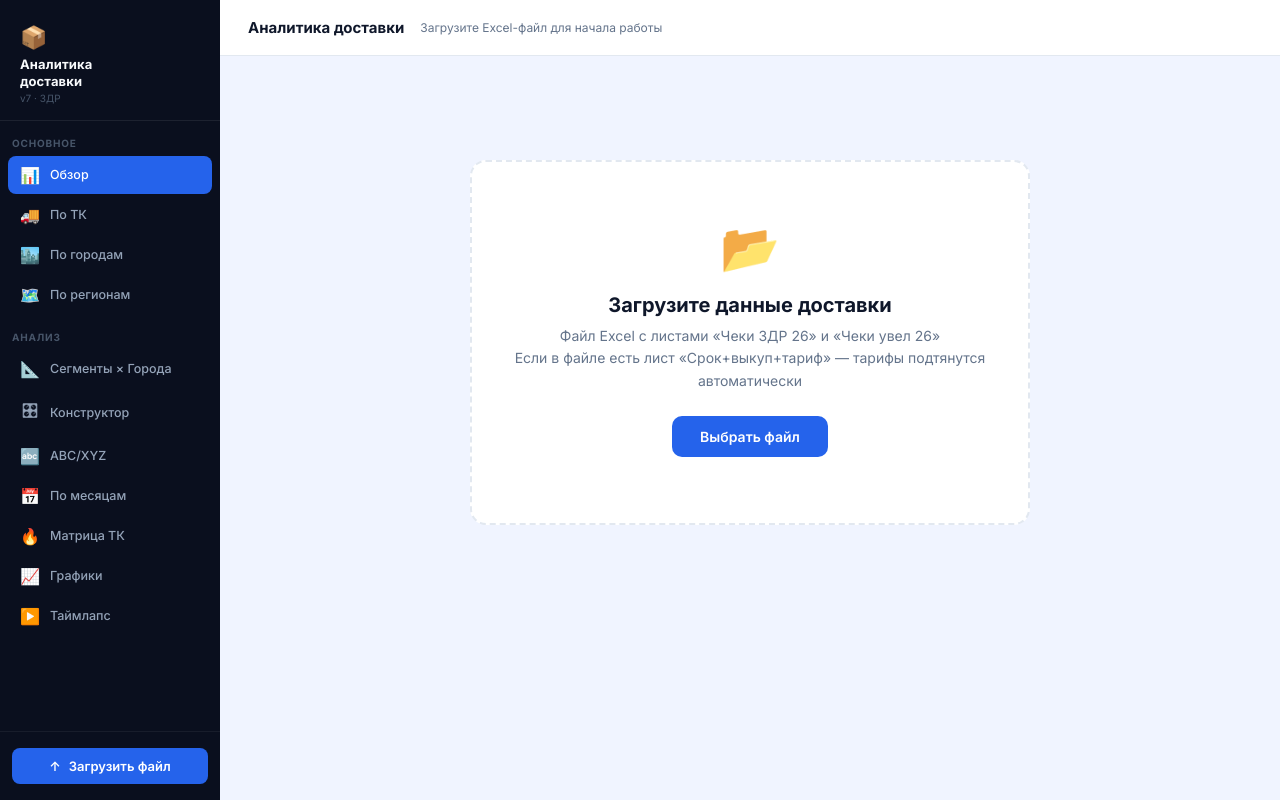
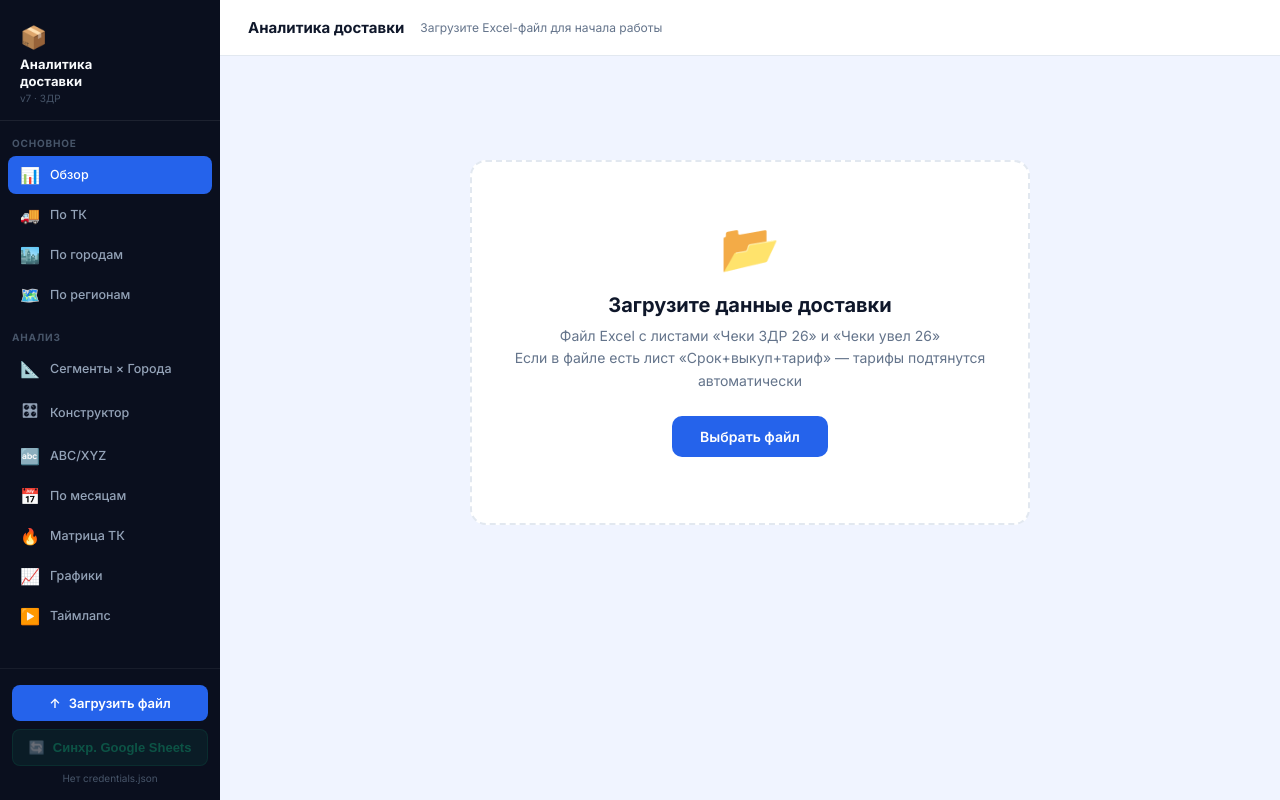
Before and after one commit to man24379dslll-del/delivery-app, a FastAPI app: page / in a window 1280 px wide. Run offline with FastAPI, Linux system fonts and the light colour scheme.

Commit message:
google sheets integration

```diff
--- /dev/null
+++ b/app/google_sheets.py
@@ -0,0 +1,157 @@
+# -*- coding: utf-8 -*-
+"""
+Интеграция с Google Sheets.
+Читает данные из таблицы и возвращает в том же формате что и Excel.
+"""
+import os
+import json
+import io
+import pandas as pd
+import numpy as np
+from datetime import datetime
+
+try:
+    import gspread
+    from google.oauth2.service_account import Credentials
+    GSPREAD_AVAILABLE = True
+except ImportError:
+    GSPREAD_AVAILABLE = False
+
+SCOPES = [
+    'https://www.googleapis.com/auth/spreadsheets.readonly',
+    'https://www.googleapis.com/auth/drive.readonly',
+]
+
+# ID таблицы — можно задать через переменную окружения
+SPREADSHEET_ID = os.getenv('GOOGLE_SHEET_ID', '1nfg7-UTUTlMO3Aq3VUQpsMhDf0J7iS_Y1tacw7MA2O0')
+
+# Листы которые читаем (можно несколько для разных периодов)
+SHEET_NAMES = os.getenv('GOOGLE_SHEET_NAMES', 'Чеки ЗДР 26,Чеки увел 26').split(',')
+
+# Кэш последней загрузки
+_cache = {
+    'data': None,
+    'loaded_at': None,
+    'spreadsheet_id': None,
+}
+
+
+def _get_credentials():
+    """Получает credentials из переменных окружения или файла."""
+
+    # Способ 1 — полный JSON в одной переменной GOOGLE_CREDENTIALS
+    creds_json = os.getenv('GOOGLE_CREDENTIALS')
+    if creds_json:
+        try:
+            info = json.loads(creds_json)
+            return Credentials.from_service_account_info(info, scopes=SCOPES)
+        except Exception as e:
+            print(f'[GSheets] Ошибка GOOGLE_CREDENTIALS: {e}')
+
+    # Способ 2 — отдельные переменные (Railway-friendly)
+    private_key = os.getenv('GOOGLE_PRIVATE_KEY', '')
+    # Railway иногда экранирует \n — исправляем
+    private_key = private_key.replace('\\n', '\n')
+
+    client_email = os.getenv('GOOGLE_CLIENT_EMAIL', '')
+    if private_key and client_email:
+        info = {
+            "type": os.getenv('GOOGLE_TYPE', 'service_account'),
+            "project_id": os.getenv('GOOGLE_PROJECT_ID', ''),
+            "private_key_id": os.getenv('GOOGLE_PRIVATE_KEY_ID', ''),
+            "private_key": private_key,
+            "client_email": client_email,
+            "client_id": os.getenv('GOOGLE_CLIENT_ID', ''),
+            "auth_uri": "https://accounts.google.com/o/oauth2/auth",
+            "token_uri": "https://oauth2.googleapis.com/token",
+        }
+        try:
+            return Credentials.from_service_account_info(info, scopes=SCOPES)
+        except Exception as e:
+            print(f'[GSheets] Ошибка сборки credentials: {e}')
+
+    # Способ 3 — файл credentials.json
+    for path in ['credentials.json', os.path.join(os.path.dirname(os.path.dirname(__file__)), 'credentials.json')]:
+        if os.path.exists(path):
+            return Credentials.from_service_account_file(path, scopes=SCOPES)
+
+    raise FileNotFoundError(
+        'Google credentials не найдены. Установите переменные окружения: '
+        'GOOGLE_PRIVATE_KEY, GOOGLE_CLIENT_EMAIL, GOOGLE_PROJECT_ID'
+    )
+
+
+def load_from_google_sheets(spreadsheet_id: str = None, sheet_names: list = None) -> pd.DataFrame:
+    """
+    Загружает данные из Google Sheets и возвращает DataFrame
+    в том же формате что load_and_parse из Excel.
+    """
+    if not GSPREAD_AVAILABLE:
+        raise ImportError('Установите: pip install gspread google-auth')
+
+    sid = spreadsheet_id or SPREADSHEET_ID
+    sheets = sheet_names or SHEET_NAMES
+
+    creds = _get_credentials()
+    gc = gspread.authorize(creds)
+    spreadsheet = gc.open_by_key(sid)
+
+    print(f'[GSheets] Открываем таблицу: {spreadsheet.title}')
+    print(f'[GSheets] Листы: {[ws.title for ws in spreadsheet.worksheets()]}')
+
+    dfs = []
+    for sheet_name in sheets:
+        sheet_name = sheet_name.strip()
+        try:
+            ws = spreadsheet.worksheet(sheet_name)
+            print(f'[GSheets] Читаем лист "{sheet_name}"...')
+            data = ws.get_all_values()
+            if not data:
+                print(f'[GSheets] Лист "{sheet_name}" пустой, пропускаем')
+                continue
+            df = pd.DataFrame(data[1:], columns=data[0])
+            df['_источник'] = sheet_name
+            dfs.append(df)
+            print(f'[GSheets] Лист "{sheet_name}": {len(df):,} строк')
+        except gspread.WorksheetNotFound:
+            print(f'[GSheets] Лист "{sheet_name}" не найден, пропускаем')
+
+    if not dfs:
+        raise ValueError(f'Не найдено ни одного листа из: {sheets}')
+
+    result = pd.concat(dfs, ignore_index=True)
+    print(f'[GSheets] Итого: {len(result):,} строк')
+    return result
+
+
+def get_cached_or_load(spreadsheet_id: str = None, force_reload: bool = False) -> pd.DataFrame:
+    """
+    Возвращает кэшированные данные или загружает заново.
+    Кэш живёт до следующего вызова с force_reload=True.
+    """
+    global _cache
+    sid = spreadsheet_id or SPREADSHEET_ID
+
+    if not force_reload and _cache['data'] is not None and _cache['spreadsheet_id'] == sid:
+        age = (datetime.now() - _cache['loaded_at']).seconds
+        print(f'[GSheets] Из кэша (загружено {age}с назад)')
+        return _cache['data']
+
+    raw = load_from_google_sheets(sid)
+    _cache = {
+        'data': raw,
+        'loaded_at': datetime.now(),
+        'spreadsheet_id': sid,
+    }
+    return raw
+
+
+def is_configured() -> bool:
+    """Проверяет что Google Sheets настроен."""
+    if not GSPREAD_AVAILABLE:
+        return False
+    try:
+        _get_credentials()
+        return True
+    except Exception:
+        return False
--- a/app/main.py
+++ b/app/main.py
@@ -130,3 +130,57 @@ async def get_upload(upload_id: str):
 @app.get("/api/health")
 async def health():
     return {"status": "ok", "time": datetime.now().isoformat()}
+
+
+# ── Google Sheets интеграция ────────────────────────────────────────
+from app.google_sheets import is_configured, get_cached_or_load, SPREADSHEET_ID
+
+@app.get("/api/gsheets/status")
+async def gsheets_status():
+    """Проверяет статус подключения к Google Sheets."""
+    configured = is_configured()
+    return JSONResponse({
+        "configured": configured,
+        "spreadsheet_id": SPREADSHEET_ID,
+        "cached": _cached_data is not None,
+        "message": "Google Sheets подключён" if configured else "Нужен credentials.json"
+    })
+
+
+@app.post("/api/gsheets/sync")
+async def gsheets_sync(force: bool = False):
+    """Загружает данные из Google Sheets и пересчитывает аналитику."""
+    global _cached_data, _cached_filename
+    if not is_configured():
+        raise HTTPException(400, "Google Sheets не настроен. Добавьте credentials.json")
+    try:
+        from app.analytics import load_and_parse, run_full_analytics
+        import io
+
+        print("[GSheets Sync] Загружаем данные...")
+        raw_df = get_cached_or_load(force_reload=force)
+
+        # Конвертируем DataFrame обратно в Excel bytes для load_and_parse
+        # (переиспользуем существующий парсер)
+        buf = io.BytesIO()
+        with pd.ExcelWriter(buf, engine='openpyxl') as writer:
+            # Группируем по источнику
+            for src, grp in raw_df.groupby('_источник', dropna=False):
+                sheet = str(src) if pd.notna(src) else 'Sheet1'
+                grp.drop(columns=['_источник'], errors='ignore').to_excel(writer, sheet_name=sheet[:31], index=False)
+        buf.seek(0)
+
+        data = load_and_parse(buf.read())
+        analytics = run_full_analytics(data)
+
+        _cached_data = data
+        _cached_filename = f"Google Sheets · {SPREADSHEET_ID[:8]}..."
+
+        return JSONResponse({
+            "status": "ok",
+            "rows": len(data),
+            "filename": _cached_filename,
+            "analytics": analytics,
+        })
+    except Exception as e:
+        raise HTTPException(500, f"Ошибка синхронизации: {e}")
--- a/requirements.txt
+++ b/requirements.txt
@@ -6,3 +6,5 @@ pandas==2.2.2
 numpy==1.26.4
 supabase==2.4.5
 python-dotenv==1.0.1
+gspread==6.1.2
+google-auth==2.29.0
--- a/templates/index.html
+++ b/templates/index.html
@@ -361,6 +361,17 @@ tbody tr.clickable{cursor:pointer}
       <span>↑</span><span>Загрузить файл</span>
     </label>
     <input type="file" id="file-input" accept=".xlsx,.xls">
+    <button onclick="syncGSheets()" id="gs-btn" style="
+      width:100%;margin-top:8px;padding:10px;
+      background:rgba(16,185,129,.2);color:#10B981;
+      border:1px solid rgba(16,185,129,.3);border-radius:8px;
+      font-size:13px;font-weight:600;cursor:pointer;
+      display:flex;align-items:center;justify-content:center;gap:8px;
+      transition:all .15s;
+    ">
+      <span>🔄</span><span>Синхр. Google Sheets</span>
+    </button>
+    <div style="font-size:10px;color:#475569;margin-top:6px;text-align:center" id="gs-status"></div>
   </div>
 </aside>
 
@@ -1884,6 +1895,41 @@ function tlReset(){
   tlGoTo(0);
 }
 
+// ── Google Sheets синхронизация ──────────────────────────────────────
+async function syncGSheets(){
+  const btn = document.getElementById('gs-btn');
+  const status = document.getElementById('gs-status');
+  btn.style.opacity = '.6';
+  btn.innerHTML = '<span>⏳</span><span>Загружаем...</span>';
+  status.textContent = 'Подключаемся к Google Sheets...';
+  try{
+    const r = await fetch('/api/gsheets/sync', {method:'POST'});
+    const j = await r.json();
+    if(!r.ok) throw new Error(j.detail||'Ошибка');
+    renderAll(j.analytics, j.filename, j.rows);
+    btn.innerHTML = '<span>✅</span><span>Синхронизировано</span>';
+    status.textContent = `${j.rows.toLocaleString('ru')} строк · ${new Date().toLocaleTimeString('ru')}`;
+    setTimeout(()=>{ btn.innerHTML = '<span>🔄</span><span>Синхр. Google Sheets</span>'; }, 3000);
+  }catch(e){
+    btn.innerHTML = '<span>❌</span><span>Ошибка</span>';
+    status.textContent = e.message;
+    setTimeout(()=>{ btn.innerHTML = '<span>🔄</span><span>Синхр. Google Sheets</span>'; }, 4000);
+  }
+  btn.style.opacity = '1';
+}
+
+// Проверяем статус при загрузке страницы
+window.addEventListener('load', ()=>{
+  fetch('/api/gsheets/status').then(r=>r.json()).then(s=>{
+    if(!s.configured){
+      const btn = document.getElementById('gs-btn');
+      if(btn){ btn.style.opacity='.4'; btn.title='Нужен credentials.json'; }
+      const st = document.getElementById('gs-status');
+      if(st) st.textContent = 'Нет credentials.json';
+    }
+  }).catch(()=>{});
+});
+
 </script>
 </body>
 </html>
```
Also changed, not shown: 1 other file.
